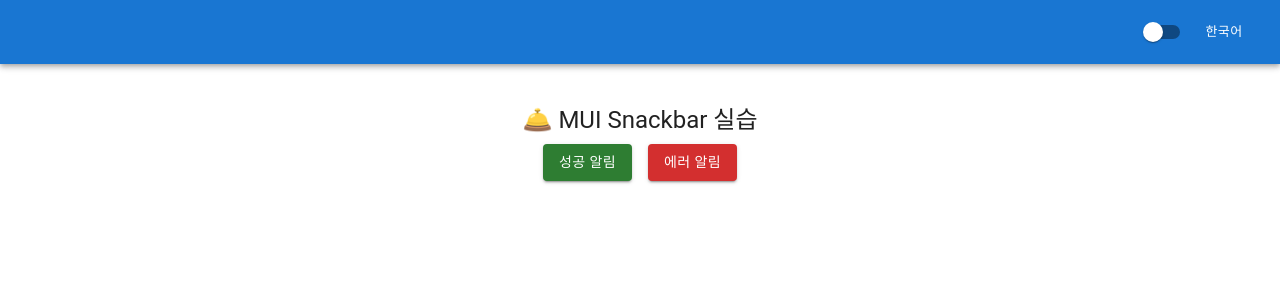
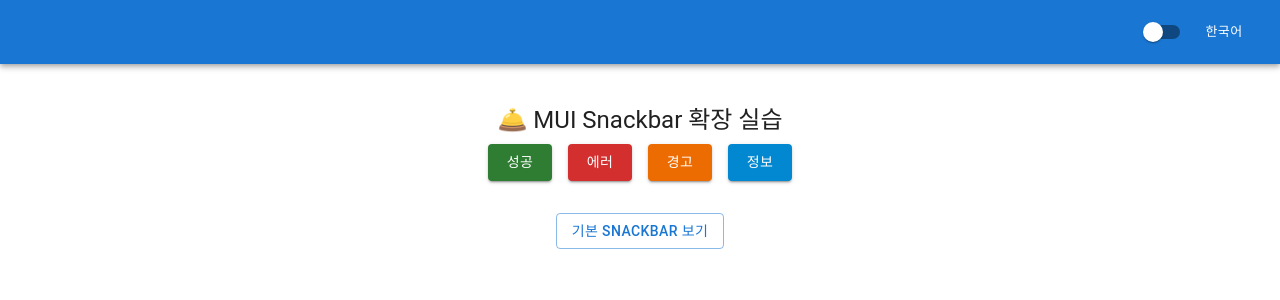
Before and after one commit to code-woncheol/mui-ts-practice, a React (Create React App) app in the folder mui-ts-practice/: page /snackbar in a window 1280 px wide. Shown: the top 300 px of the page. Built offline with nearby package versions, Linux system fonts and the light colour scheme; some icons are missing.

Commit message:
Snackbar 추가
Snackbar 추가

```diff
--- a/mui-ts-practice/src/pages/SnackbarPage.tsx
+++ b/mui-ts-practice/src/pages/SnackbarPage.tsx
@@ -4,15 +4,22 @@
   Snackbar,
   Alert,
   Typography,
+  IconButton,
 } from '@mui/material';
+import CloseIcon from '@mui/icons-material/Close';
 import { useState } from 'react';
+
+type AlertType = 'success' | 'error' | 'warning' | 'info';
 
 const SnackbarPage = () => {
   const [open, setOpen] = useState(false);
-    const [alertType, setAlertType] = useState<'success' | 'error'>('success');
+  const [alertType, setAlertType] = useState<AlertType>('success');
+  const [message, setMessage] = useState('');
+  const [basicOpen, setBasicOpen] = useState(false);
 
-    const handleClick = (type: 'success' | 'error') => {
+  const handleClick = (type: AlertType, msg: string) => {
     setAlertType(type);
+    setMessage(msg);
     setOpen(true);
   };
 
@@ -24,40 +31,97 @@
     setOpen(false);
   };
 
+  const handleBasicSnackbar = () => {
+    setBasicOpen(true);
+  };
+
   return (
     <Box sx={{ textAlign: 'center', mt: 5 }}>
       <Typography variant="h5" gutterBottom>
-          🛎️ MUI Snackbar 실습
+        🛎️ MUI Snackbar 확장 실습
       </Typography>
 
+      {/* 다양한 Alert 유형 */}
+      <Box sx={{ mb: 2 }}>
         <Button
           variant="contained"
           color="success"
-          onClick={() => handleClick('success')}
+          onClick={() => handleClick('success', '성공적으로 처리되었습니다!')}
           sx={{ mx: 1 }}
         >
-          성공 알림
+          성공
         </Button>
 
         <Button
           variant="contained"
           color="error"
-          onClick={() => handleClick('error')}
+          onClick={() => handleClick('error', '문제가 발생했습니다.')}
           sx={{ mx: 1 }}
         >
-          에러 알림
+          에러
         </Button>
 
+        <Button
+          variant="contained"
+          color="warning"
+          onClick={() => handleClick('warning', '주의가 필요합니다.')}
+          sx={{ mx: 1 }}
+        >
+          경고
+        </Button>
+
+        <Button
+          variant="contained"
+          color="info"
+          onClick={() => handleClick('info', '정보성 메시지입니다.')}
+          sx={{ mx: 1 }}
+        >
+          정보
+        </Button>
+      </Box>
+
+      {/* 기본 Snackbar */}
+      <Button
+        variant="outlined"
+        onClick={handleBasicSnackbar}
+        sx={{ my: 2 }}
+      >
+        기본 Snackbar 보기
+      </Button>
+
+      {/* Alert 있는 Snackbar */}
       <Snackbar
         open={open}
         autoHideDuration={3000}
         onClose={handleClose}
         anchorOrigin={{ vertical: 'bottom', horizontal: 'center' }}
       >
-          <Alert onClose={handleClose} severity={alertType} sx={{ width: '100%' }}>
-            {alertType === 'success' ? '성공적으로 처리되었습니다!' : '문제가 발생했습니다.'}
+        <Alert
+          onClose={handleClose}
+          severity={alertType}
+          sx={{ width: '100%' }}
+        >
+          {message}
         </Alert>
       </Snackbar>
+
+      {/* 기본 텍스트만 있는 Snackbar */}
+      <Snackbar
+        open={basicOpen}
+        autoHideDuration={3000}
+        onClose={() => setBasicOpen(false)}
+        message="이건 기본 Snackbar입니다."
+        anchorOrigin={{ vertical: 'top', horizontal: 'right' }}
+        action={
+          <IconButton
+            size="small"
+            color="inherit"
+            onClick={() => setBasicOpen(false)}
+          >
+            <CloseIcon fontSize="small" />
+          </IconButton>
+        }
+      />
     </Box>
   );
 };
```
Lines whose indentation alone changed are shown as unchanged.
